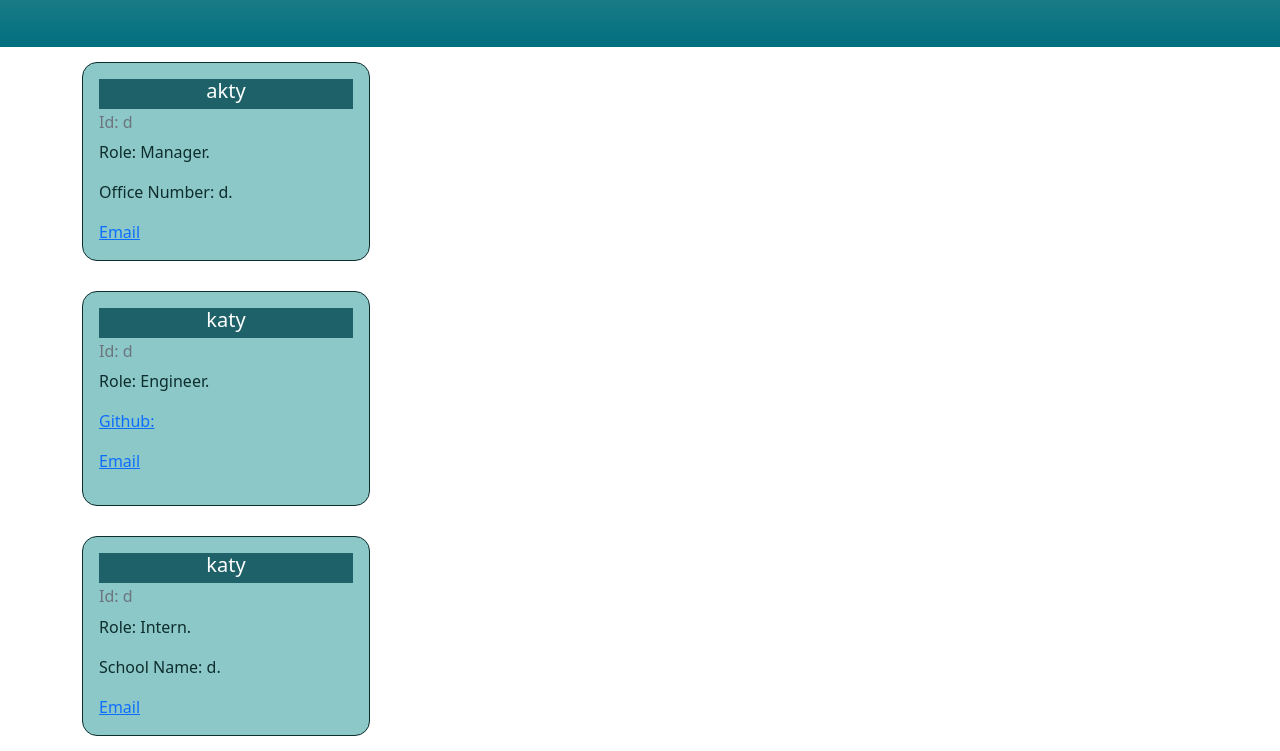
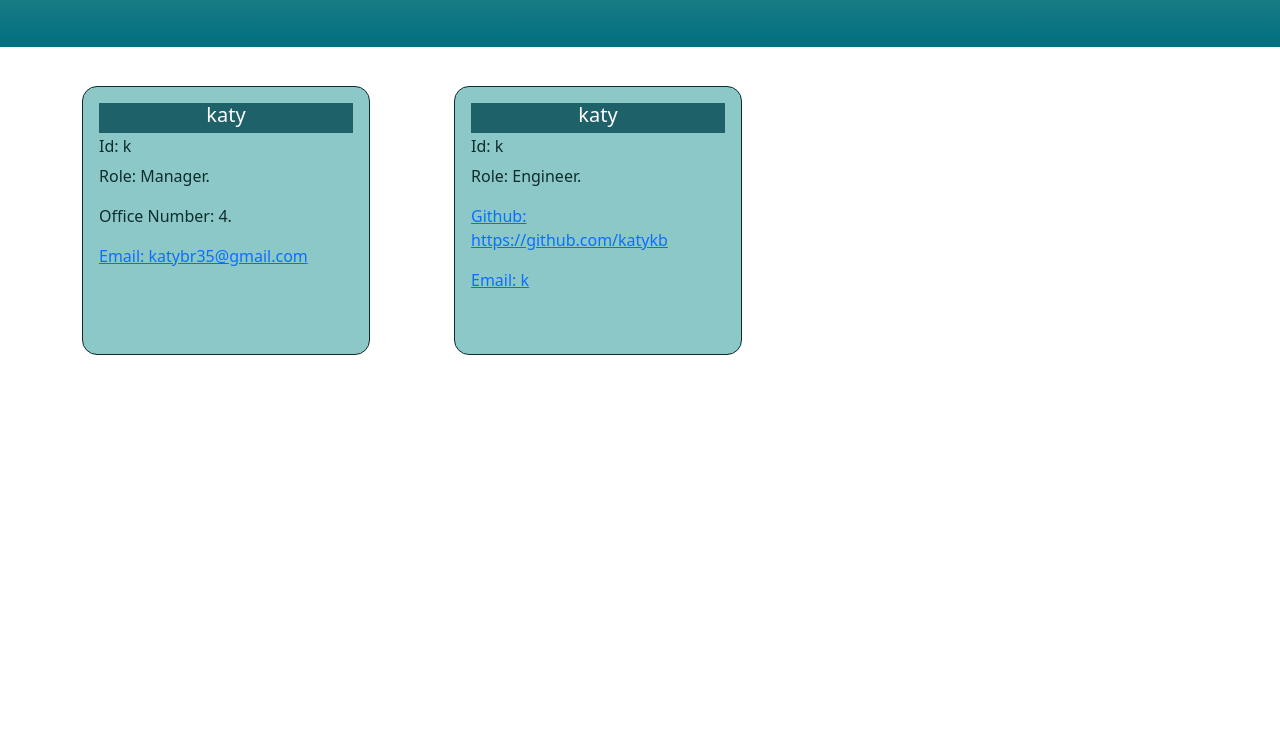
Before and after one commit to katykb/Department-Contact-Page, a website: page index.html in a window 1280 px wide. Shown: the part 53-804 px from the top of the page. Drawn offline with nearby package versions, Linux system fonts and the light colour scheme.

Commit message:
the links for github and email now working

```diff
--- a/index.html
+++ b/index.html
@@ -15,37 +15,27 @@
       <h1>My Team</h1>
       </header>
       <main class="container d-flex flex-wrap">
-      <div class="row">
-    <div class="col-3">
-    <div class="card" style="width: 18rem;">
+
+    <div class="col-4 mt-4">
+    <div class="card h-100" style="width: 18rem; display:inline-block">
     <div class="card-body">
-      <h5 class="card-title text-center">akty</h5>
-      <h6 class="card-subtitle mb-2 text-muted">Id: d</h6>
-      <p class="card-text">Role: Manager.</p>
-      <p class="card-text">Office Number: d.</p>
-      <a href="mailto:d" class="card-link">Email</a>
+      <h5 class="card-title text-center">katy</h5>
+      <h6 class="card-subtitle mb-2">Id: k</h6>
+      <p class="card-text"> Role: Manager.</p>
+      <p class="card-text">Office Number: 4.</p>
+      <a href="mailto:katybr35@gmail.com" class="card-link">Email: katybr35@gmail.com </a>
       </div>
     </div>
-  </div><div class="row">
-    <div class="col-3">
-    <div class="card" style="width: 18rem;">
+  </div>
+    <div class="col-4 mt-4">
+    <div class="card h-100" style="width: 18rem; display:inline-block">
     <div class="card-body">
       <h5 class="card-title text-center">katy</h5>
-      <h6 class="card-subtitle mb-2 text-muted">Id: d</h6>
-      <p class="card-text">Role: Engineer.</p>
-      <p><a href="Github:katykb" class="card-link">Github:</a><p>
-      <a href="mailto:d" class="card-link">Email</a>
-      </div>
-    </div>
-  </div><div class="row">
-    <div class="col-3">
-    <div class="card" style="width: 18rem;">
-    <div class="card-body">
-      <h5 class="card-title text-center">katy</h5>
-      <h6 class="card-subtitle mb-2 text-muted">Id: d</h6>
-      <p class="card-text">Role: Intern.</p>
-      <p class="card-text">School Name: d.</p>
-      <a href="mailto:d" class="card-link">Email</a>
+      <h6 class="card-subtitle mb-2">Id: k</h6>
+      </i> <p class="card-text"> Role: Engineer.</p>
+      <p><a href="https://github.com/katykb" "class=card-link">Github: https://github.com/katykb </a>
+      <p>
+      <a href="mailto:k" class="card-link">Email: k </a>
       </div>
     </div>
   </div>
--- a/package.json
+++ b/package.json
@@ -18,6 +18,7 @@
   },
   "homepage": "https://github.com/katykb/TeamProfileBuilder#readme",
   "dependencies": {
+    "bootstrap-icons": "^1.8.1",
     "inquirer": "^8.2.4",
     "jest": "test"
   }
```
Also changed, not shown: index.js (+13 -10 lines), 1 other file.
